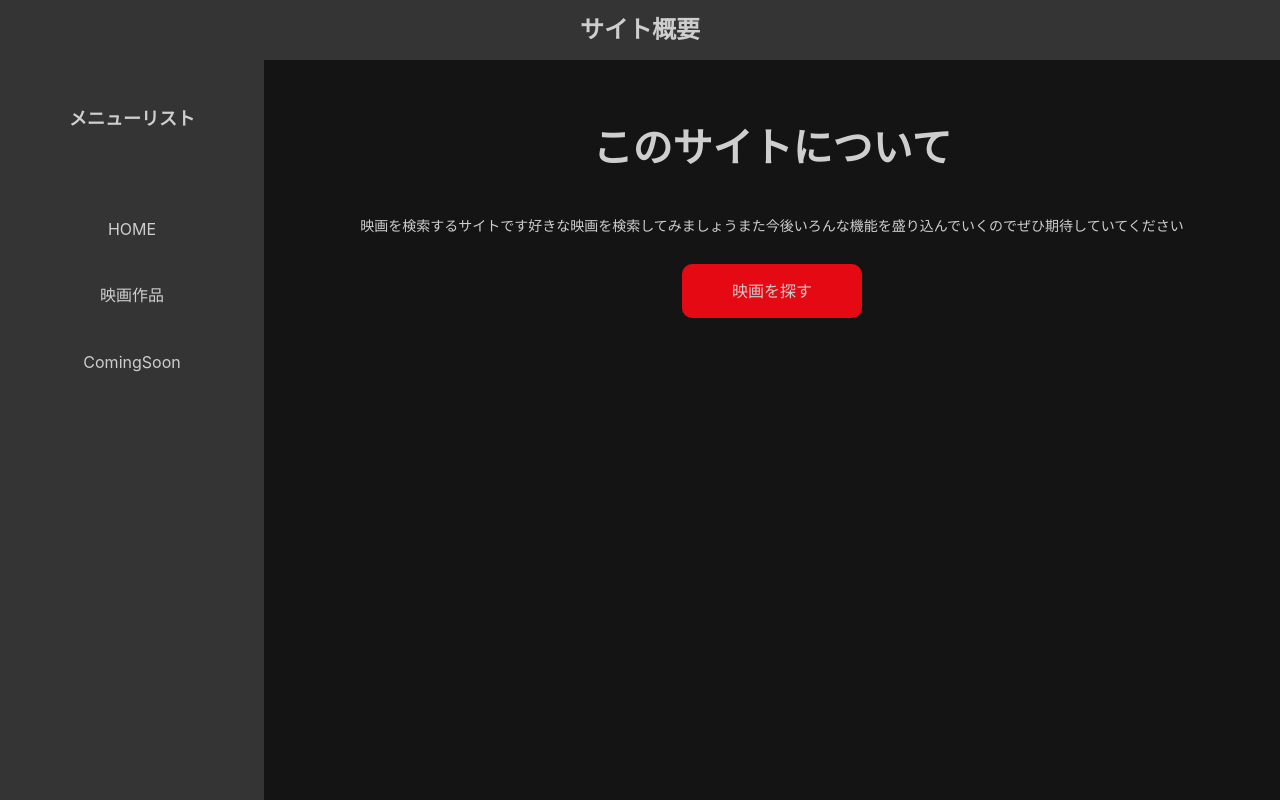
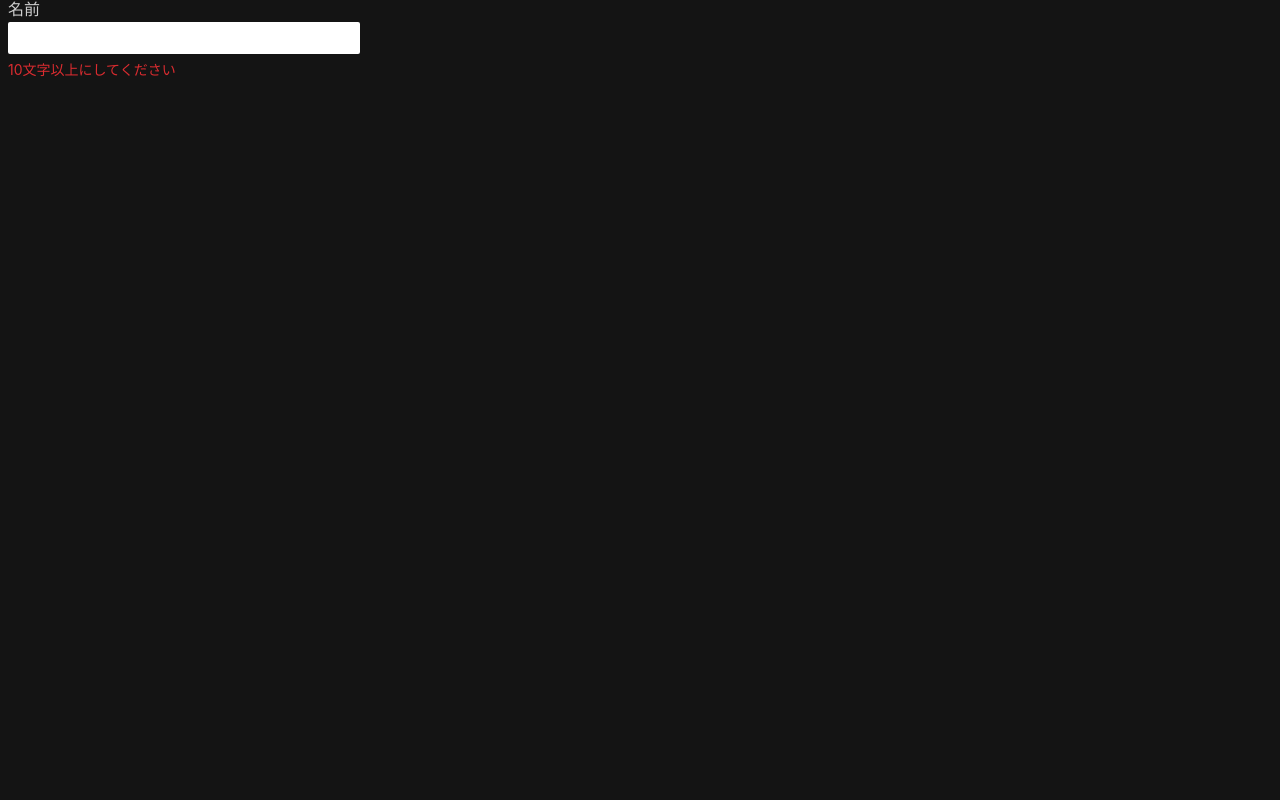
Before and after one commit to ryogosteeny/practice, a React (Create React App) app: page / in a window 1280 px wide. Shown: the top 800 px of the page. Built offline with nearby package versions, Linux system fonts and the light colour scheme.

Commit message:
TextFieldとContactのコンポーネントの作成

```diff
--- a/src/App.tsx
+++ b/src/App.tsx
@@ -3,8 +3,8 @@ import { GlobalProvider } from "./GlobalProvider";
 import { createTheme } from "@mui/material";
 import { Film } from "./components/organism/Film";
 import { Routes, BrowserRouter, Route } from "react-router-dom";
-import { DescBox } from "./components/organism/DescBox";
 import { CounterOrganism } from "./components/organism/CounterOrganism";
+import { TextField } from "./components/atoms/TextField";
 
 const theme = createTheme({
   palette: {
@@ -21,7 +21,15 @@ export const App: VFC = () => {
     <BrowserRouter>
       <GlobalProvider>
         <Routes>
-          <Route index element={<DescBox />} />
+          <Route
+            index
+            element={
+              <TextField
+                label={"名前"}
+                helperText={"10文字以上にしてください"}
+              />
+            }
+          />
           <Route path="movies" element={<Film />} />
           <Route path="comingSoon" element={<CounterOrganism />} />
         </Routes>
--- /dev/null
+++ b/src/components/atoms/TextField.css
@@ -0,0 +1,31 @@
+.text-field-ly {
+    display: flex;
+    flex-direction: column;
+    max-width: 352px;
+    width: 100%;
+    padding: 0 8px;
+}
+
+.label {
+    display: inline-block;
+    font-size: 1.6rem;
+    margin-bottom: 4px;
+}
+
+.text-field {
+    height: 32px;
+    border: 1px solid transparent;
+    border-radius: 2px;
+    box-sizing: border-box;
+    font-size: 1.4rem;
+}
+
+.helper-text {
+    display: inline-block;
+    font-size: 1.4rem;
+    margin-top: 8px;
+}
+
+.helper-text__warning {
+    color: #DB2C30;
+}
--- /dev/null
+++ b/src/components/atoms/TextField.tsx
@@ -0,0 +1,18 @@
+import React from "react";
+import "./TextField.css";
+
+interface Props extends React.HTMLProps<HTMLInputElement> {
+  label: string;
+  helperText?: string;
+}
+
+export const TextField = ({ label, helperText, onChange, ...props }: Props) => {
+  return (
+    <div className="text-field-ly">
+      <label className="label">{label}</label>
+      <input {...props} onChange={onChange} className="text-field" />
+      {/*  TODO helperTextの表示非表示のstateは親で管理する為その時一緒に実装　*/}
+      <label className="helper-text helper-text__warning">{helperText}</label>
+    </div>
+  );
+};
```
Also changed, not shown: src/components/organism/Contact.tsx (added, +26 -0 lines).
